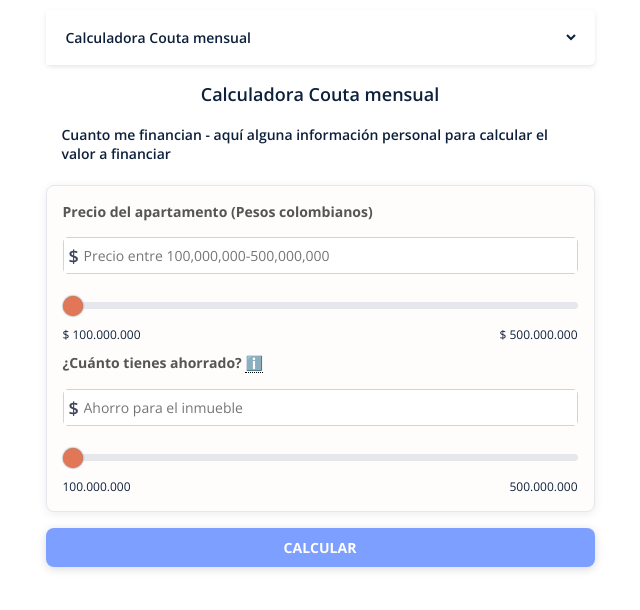
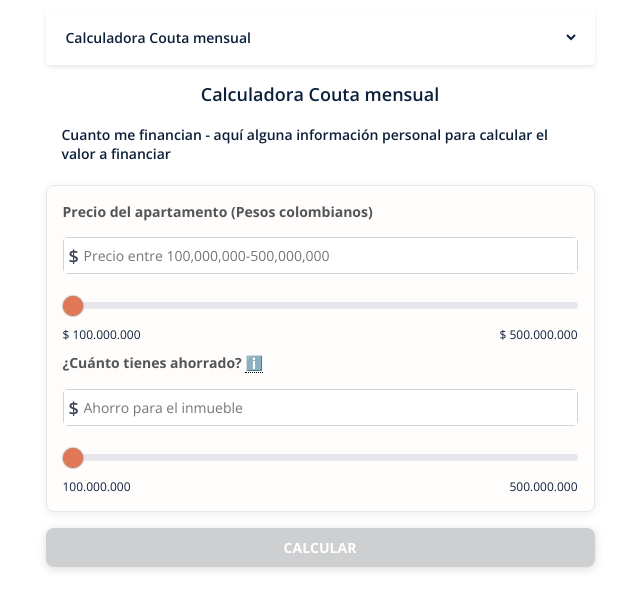
Before and after one commit to Nuestro-casa/website-libs, a website: page frontend/index.html in a window 1280 px wide. Shown: the whole page, without its empty margins (320-960 px from the left). Drawn offline with nearby package versions, Linux system fonts and the light colour scheme.

Commit message:
Update frontend.css

```diff
--- a/frontend/frontend.css
+++ b/frontend/frontend.css
@@ -365,7 +365,7 @@ body,
 
 .btn-submit:disabled {
 
-  background: #7D9FFF;
+  background: #cecfd1;
 }
 
 .progress-points {
```
